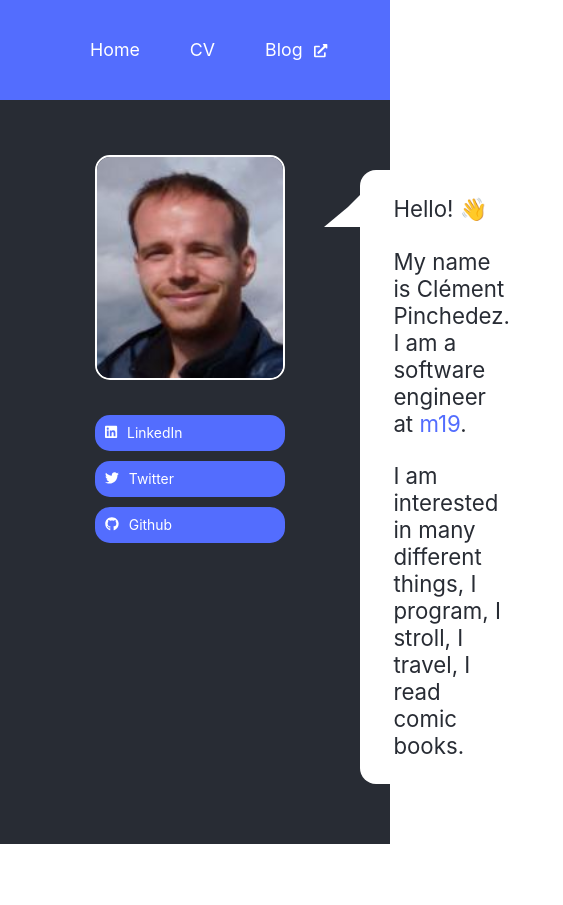
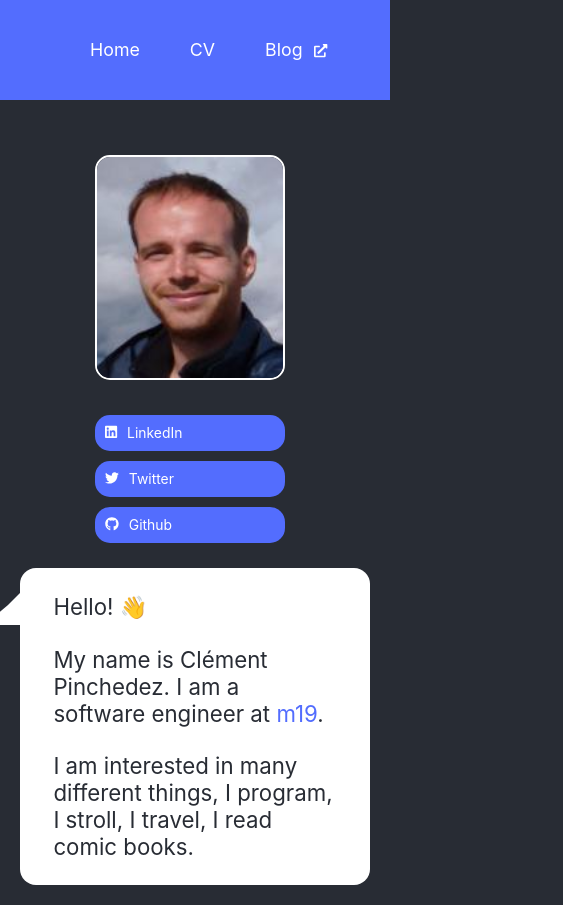
Before and after one commit to clempinch/personal-website, a React (Create React App) app: page / in a window 390 px wide. Shown: the whole page, 563 px wide, since content can reach past the window. Before the commit the page ends 844 px from the top, so only its background shows below. Built offline with nearby package versions, Linux system fonts and the light colour scheme.

Commit message:
📱️ Make it responsive

```diff
--- a/src/App.css
+++ b/src/App.css
@@ -57,6 +57,7 @@ nav > ul > li {
   padding-top: 150px;
   display: flex;
   flex-direction: row;
+  flex-wrap: wrap;
 }
 
 .left-side-panel {
--- a/src/index.css
+++ b/src/index.css
@@ -5,4 +5,5 @@ body {
     sans-serif;
   -webkit-font-smoothing: antialiased;
   -moz-osx-font-smoothing: grayscale;
+  background-color: #282c34;
 }
```
